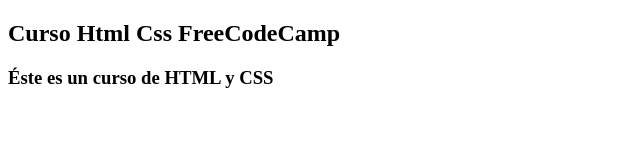
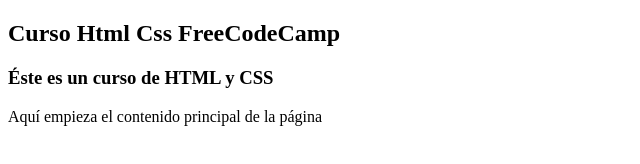
Before and after one commit to AdvinculaVictor/web-platform-static, a plain HTML site: page index.html in a window 1280 px wide. Shown: the whole page, without its empty margins (0-640 px from the left). Drawn offline with Linux system fonts and the light colour scheme.

Commit message:
Changes some content in index.html

```diff
--- a/index.html
+++ b/index.html
@@ -6,5 +6,8 @@
 <body>
   <h2>Curso Html Css FreeCodeCamp</h2>
   <h3>Éste es un curso de HTML y CSS</h3>
+  <main>
+    <p>Aquí empieza el contenido principal de la página</p>
+  </main>
 </body>
 </html>
```
